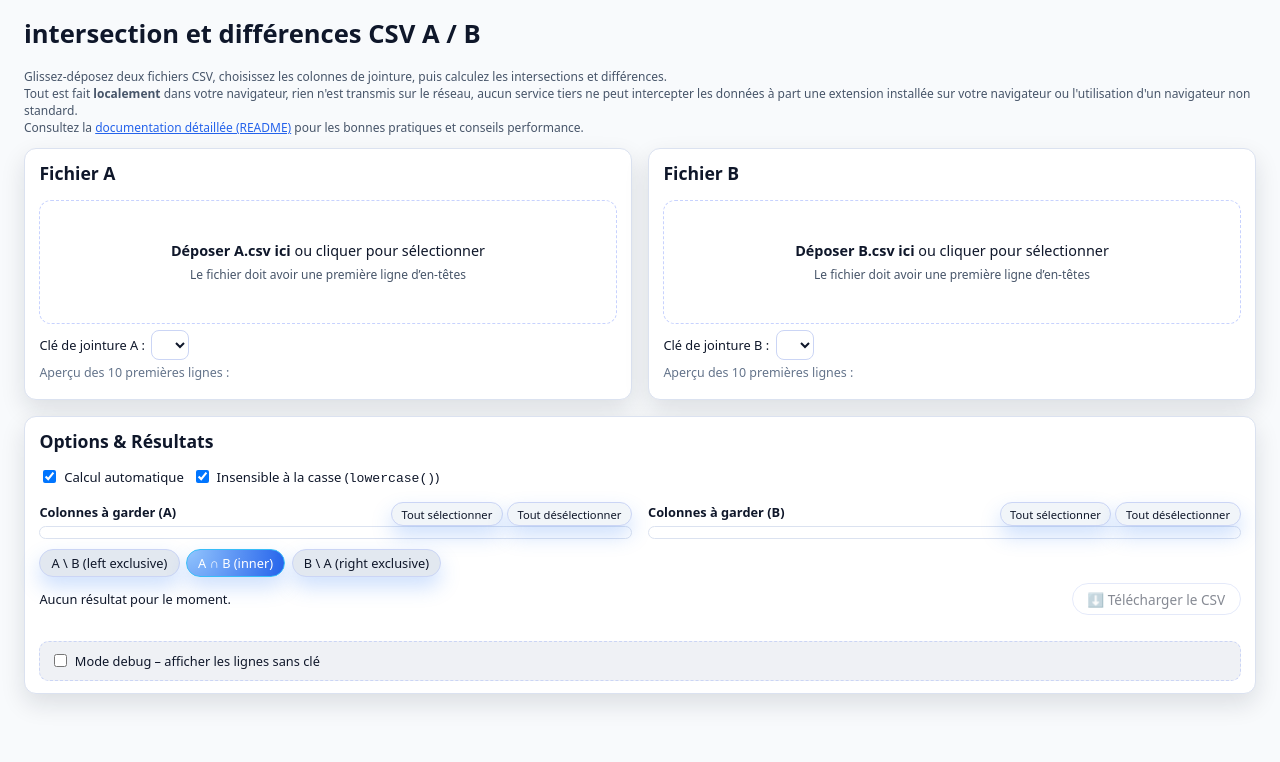
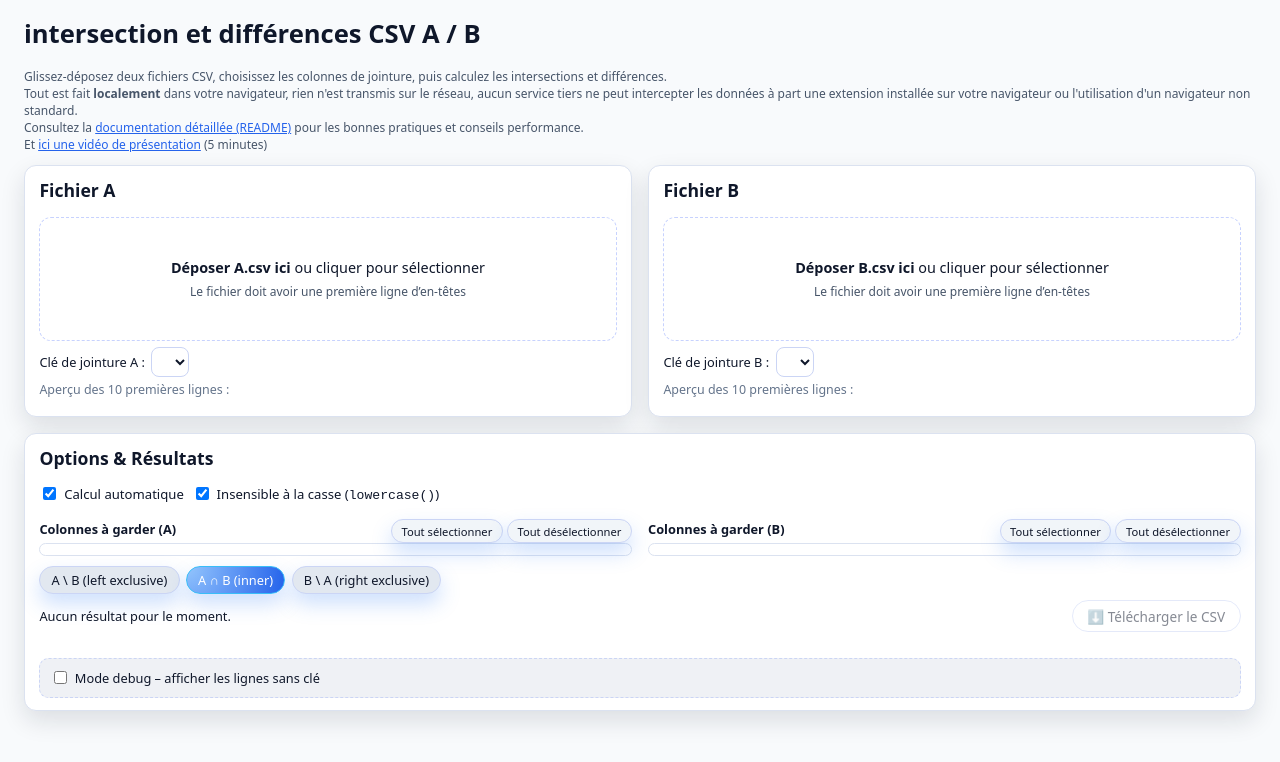
Before and after one commit to web214/microapp-intersection-diff-csv, a plain HTML site: page index.html in a window 1280 px wide. Drawn offline with Linux system fonts and the light colour scheme.

Commit message:
Add Loon video link

```diff
--- a/index.html
+++ b/index.html
@@ -445,7 +445,8 @@
     aucun service tiers ne peut intercepter les données à part une extension installée sur votre navigateur
     ou l'utilisation d'un navigateur non standard.
     <br />
-    Consultez la <a href="README-fr.md" target="_blank" rel="noopener">documentation détaillée (README)</a> pour les bonnes pratiques et conseils performance.
+    Consultez la <a href="README-fr.md" target="_blank" rel="noopener">documentation détaillée (README)</a> pour les bonnes pratiques et conseils performance.<br />
+    Et <a href="https://www.loom.com/share/58dbe68cfff94e40938909c8d3bd05ff" target="_blank">ici une vidéo de présentation</a> (5 minutes)
   </p>
 
   <div id="errors" class="errors"></div>
```
